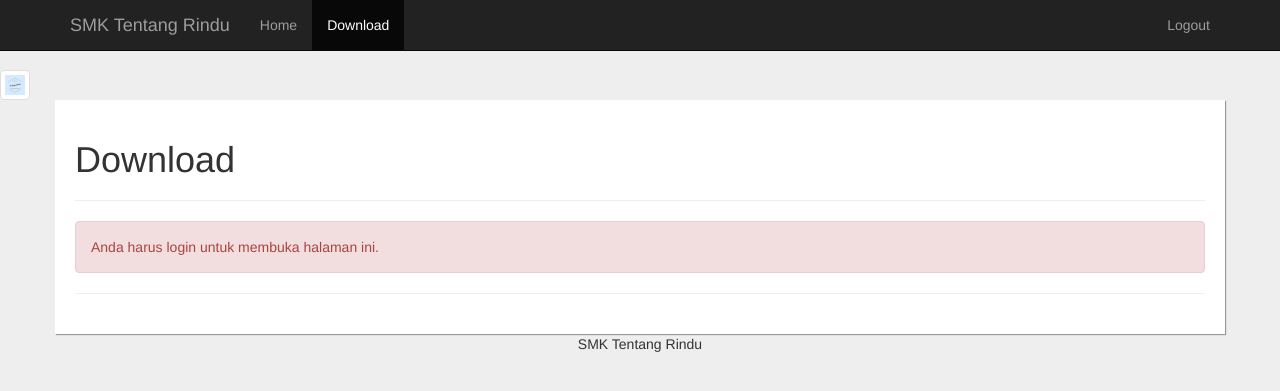
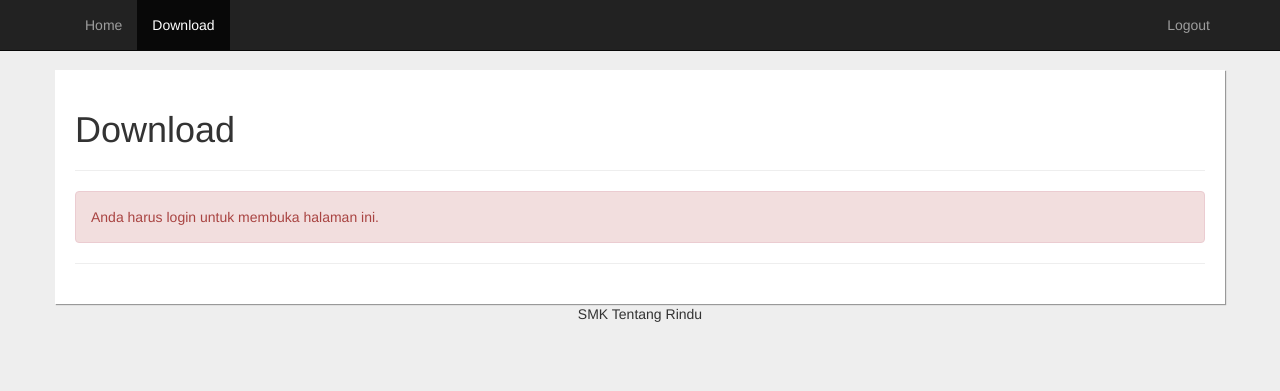
Before and after one commit to dzakydr/WebBaru, a PHP site: page /on-member/download.php in a window 1280 px wide. Shown: the top 391 px of the page. Run offline with PHP 8.4, Linux system fonts and the light colour scheme; a user stored in the database is signed in.

Commit message:
Update download.php

```diff
--- a/on-member/download.php
+++ b/on-member/download.php
@@ -6,7 +6,6 @@
   <meta http-equiv="X-UA-Compatible" content="IE=edge">
   <meta name="viewport" content="width=device-width, initial-scale=1">
   <title>SMK Tentang Rindu</title>
-  <img src="gambar/Logo.png" width="30px" class="rounded-circle img-thumbnail mr-2" >
   <link href="css/bootstrap.min.css" rel="stylesheet">
 
   <style type="text/css">
@@ -42,9 +41,6 @@
 
       <div class="collapse navbar-collapse" id="bs-example-navbar-collapse-1">
         <ul class="nav navbar-nav">
-        <a class="navbar-brand" href="../Home.html">
-           SMK Tentang Rindu
-          </a>
           <li><a href="index.php">Home</a></li>
           <li class="active"><a href="download.php">Download</a></li>
         </ul>
```
